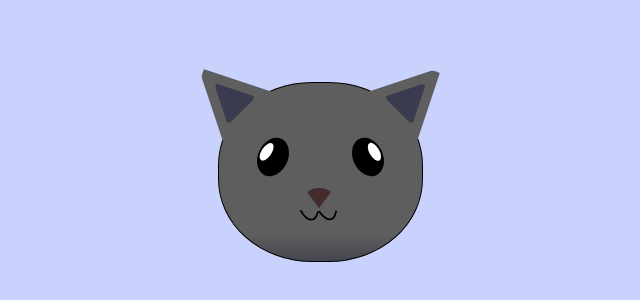
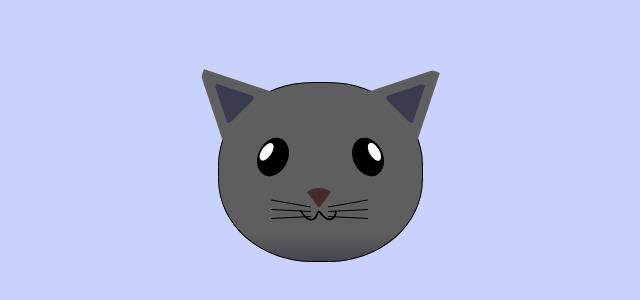
Before and after one commit to satyasaadhika/cat-painting, a plain HTML site: page index.html in a window 1280 px wide. Shown: the part 228-528 px from the top of the page, 320-960 px from the left. Drawn offline with Linux system fonts and the light colour scheme.

Commit message:
added style to cat-whiskers

```diff
--- a/style.css
+++ b/style.css
@@ -144,3 +144,56 @@
     left: 91px;
     transform: rotate(165deg);
 }
+.cat-whiskers-left div {
+    width: 40px;
+    height: 1px;
+    background-color: #000;
+}
+
+.cat-whiskers-right div {
+    width: 40px;
+    height: 1px;
+    background-color: #000;
+}
+
+.cat-whisker-left-top {
+    position: absolute;
+    top: 120px;
+    left: 52px;
+    transform: rotate(10deg);
+}
+
+.cat-whisker-left-middle {
+    position: absolute;
+    top: 127px;
+    left: 52px;
+    transform: rotate(3deg);
+}
+
+.cat-whisker-left-bottom {
+    position: absolute;
+    top: 134px;
+    left: 52px;
+    transform: rotate(-3deg);
+}
+
+.cat-whisker-right-top {
+    position: absolute;
+    top: 120px;
+    left: 109px;
+    transform: rotate(-10deg);
+}
+
+.cat-whisker-right-middle {
+    position: absolute;
+    top: 127px;
+    left: 109px;
+    transform: rotate(-3deg);
+}
+
+.cat-whisker-right-bottom {
+    position: absolute;
+    top: 134px;
+    left: 109px;
+    transform:rotate(3deg);
+}
```
